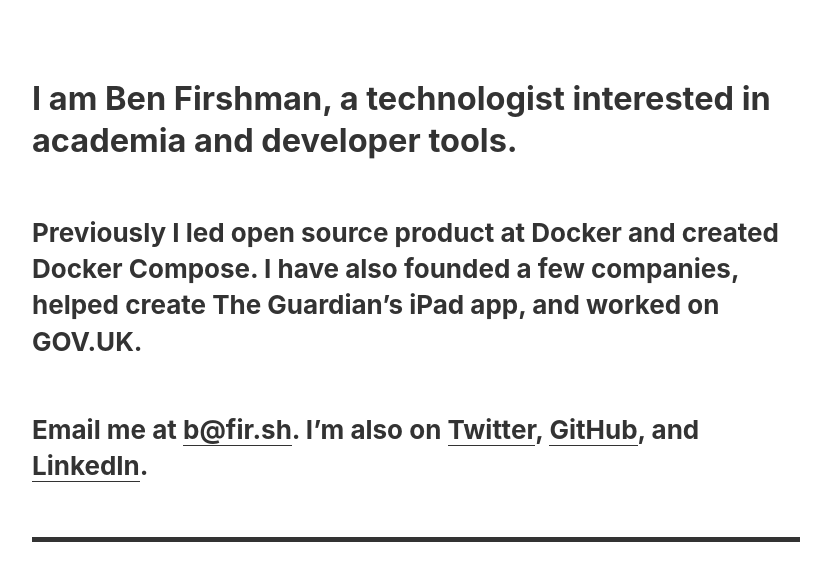
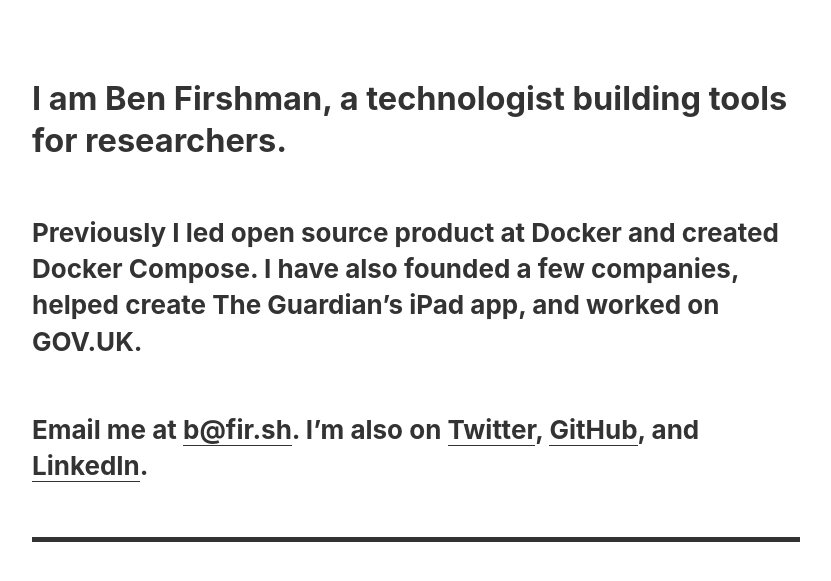
Before and after one commit to bfirsh/fir.sh, a Jekyll site: the page built from index.md, in a window 1280 px wide. Shown: the top 581 px of the page, without its empty margins (46-877 px from the left). Built offline with Jekyll 4.4.1, drawn with Linux system fonts in a browser that asks for light colours.

Commit message:
Update my life

```diff
--- a/index.md
+++ b/index.md
@@ -3,7 +3,7 @@ layout: default
 title: Ben Firshman
 ---
 
-## I am Ben Firshman, a technologist interested in academia and developer tools.
+## I am Ben Firshman, a technologist building tools for researchers.
 
 Previously I led open source product at Docker and created Docker Compose. I have also founded a few companies, helped create The Guardian's iPad app, and worked on GOV.UK.
 
```
